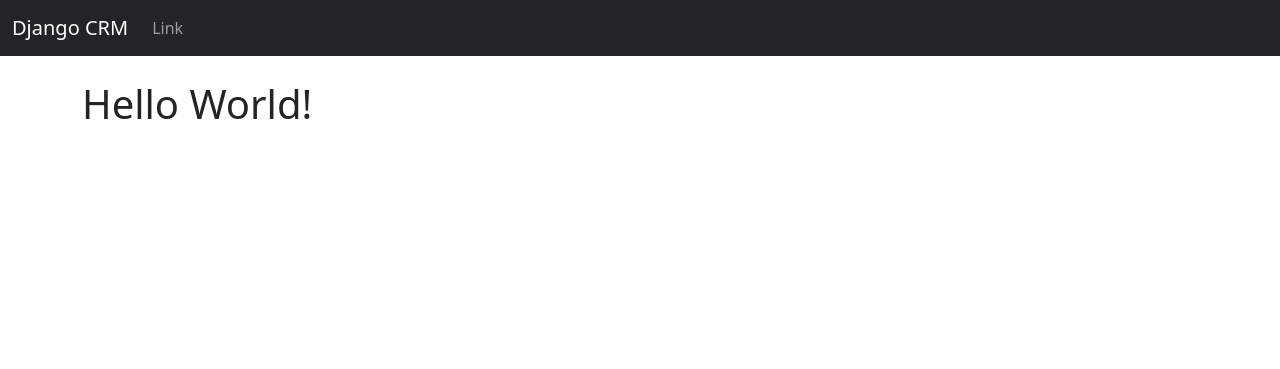
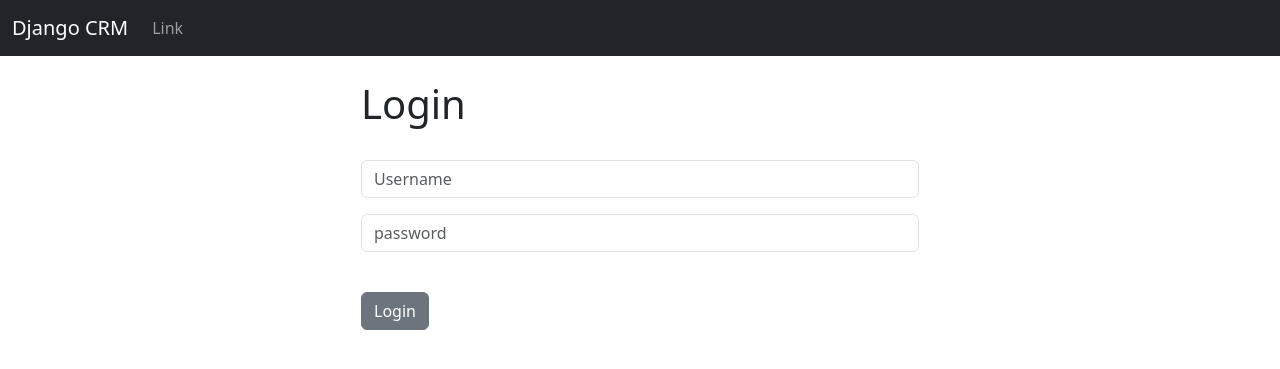
Before and after one commit to adistrim/django-CRM, a Django app: page / in a window 1280 px wide. Shown: the top 369 px of the page. Run offline with Django 5.2, Linux system fonts and the light colour scheme.

Commit message:
added login functionality

```diff
--- a/website/templates/base.html
+++ b/website/templates/base.html
@@ -12,6 +12,15 @@
 
     <div class="container">
         <br/>
+        {% if messages %}
+        {% for message in messages %}
+        <div class="alert alert-warning alert-dismissible fade show" role="alert">
+            {{ message }}
+            <button type="button" class="btn-close" data-bs-dismiss="alert" aria-label="Close"></button>
+          </div>
+        {% endfor %}
+        {% endif %}
+
         {% block content %}
         {% endblock %}
     </div>
--- a/website/templates/home.html
+++ b/website/templates/home.html
@@ -2,6 +2,30 @@
 
 {% block content %}
 
-<h1>Hello World!</h1>
+<div class="col-md-6 offset-md-3">
 
+{% if user.is_authenticated %}
+
+<h1>Hello World!<h1>
+
+{% else %}
+
+<h1>Login</h1>
+<br />
+<form method="POST" action="{% url 'home' %}">
+    {% csrf_token %}
+    <form>
+        <div class="mb-3">
+          <input type="text" class="form-control" name="username" placeholder="Username">
+        </div>
+        <div class="mb-3">
+          <input type="password" class="form-control" name="password" placeholder="password">
+        </div>
+        <br />
+        <button type="submit" class="btn btn-secondary">Login</button>
+      </form>
+</form>
+
+</div>
+{% endif %}
 {% endblock %}
--- a/website/urls.py
+++ b/website/urls.py
@@ -3,4 +3,6 @@ from . import views
 
 urlpatterns = [
     path('', views.home, name='home'),
+    # path('login/', views.login_user, name='login'),
+    # path('logout/', views.login_user, name='logout'),
 ]
--- a/website/views.py
+++ b/website/views.py
@@ -1,5 +1,27 @@
-from django.shortcuts import render
+from django.shortcuts import render, redirect
+from django.contrib.auth import authenticate, login, logout
+from django.contrib import messages
 
 # Create your views here.
 def home(request):
+    if request.method == 'POST':
+        username = request.POST['username']
+        password = request.POST['password']
+
+        #authenticate user
+        user = authenticate(request, username=username, password=password)
+        if user is not None:
+            login(request, user)
+            messages.success(request, ('You have been logged in'))
+            return redirect('home')
+        else:
+            messages.success(request, ('Error logging in - please try again'))
+            return redirect('home')
+
     return render(request, 'home.html', {})
+
+def login_user(request):
+    pass
+
+def logout_user(request):
+    pass
```
